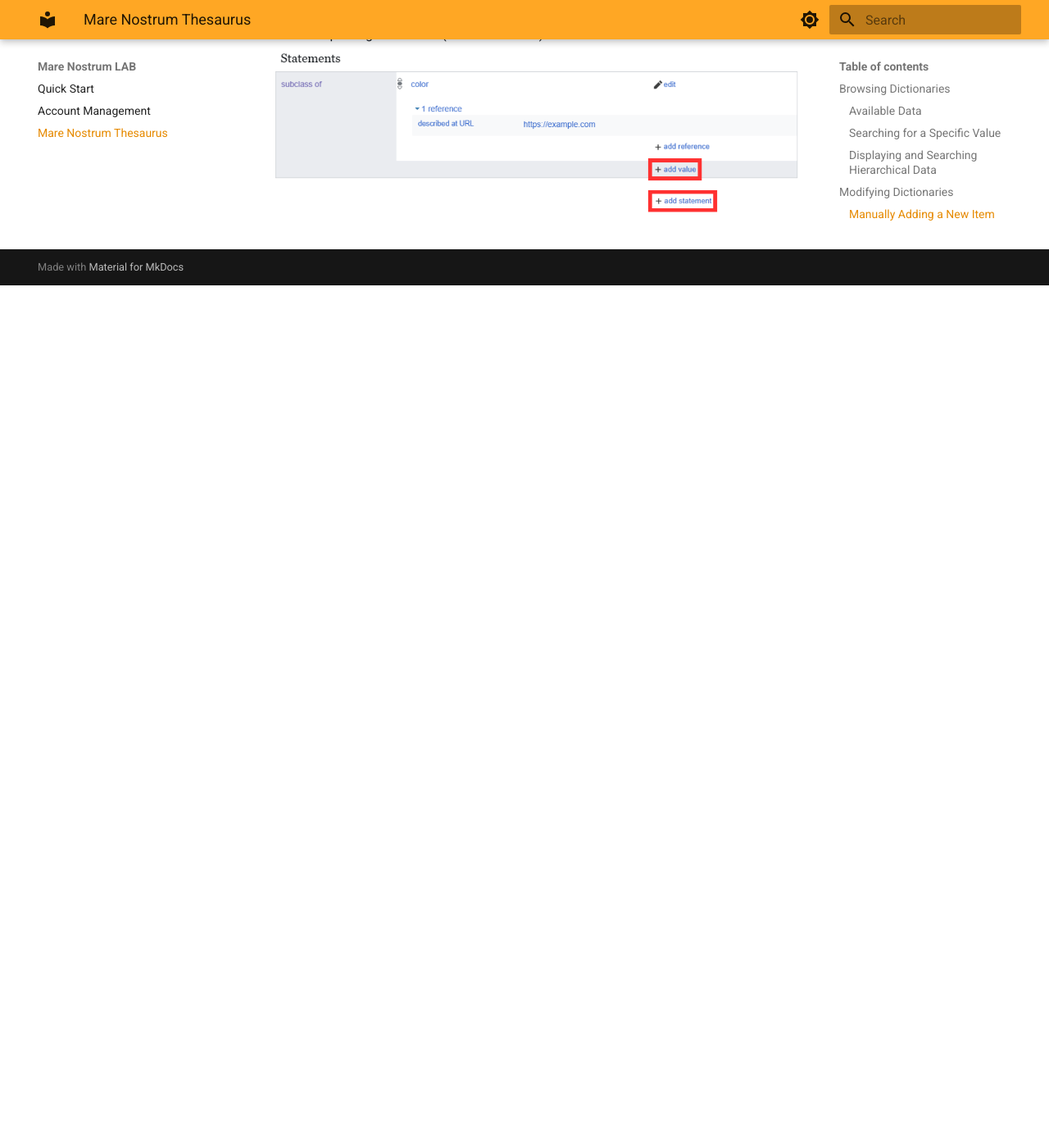
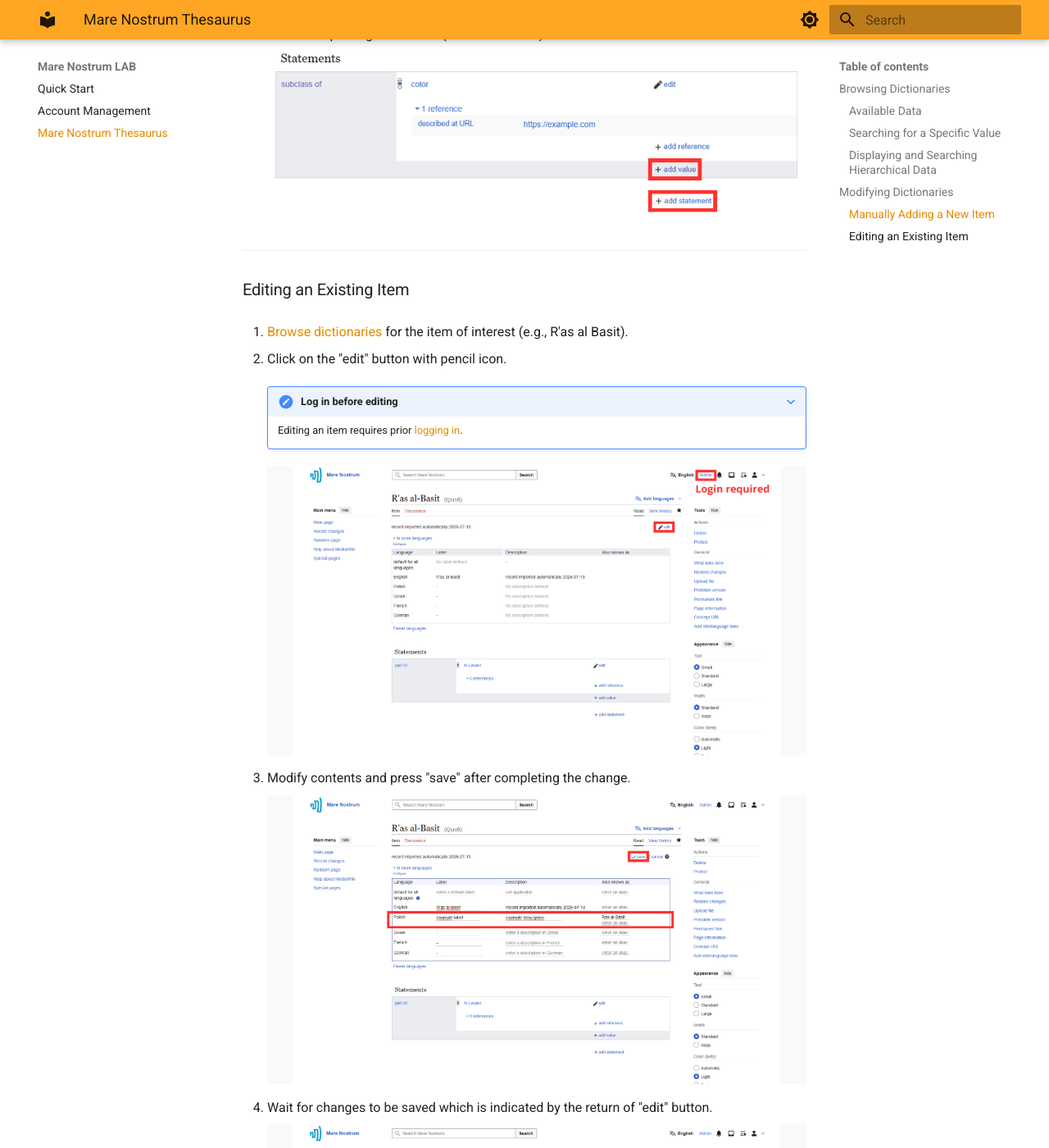
Before and after one commit to Mare-Nostrum-Lab-UJ/Mare-Nostrum-Lab-UJ.github.io, an MkDocs documentation site: the page built from docs/mare-nostrum-thesaurus.md, in a window 1280 px wide and 1400 px high, scrolled down 6454 px. Shown: the whole window at 82% size. Built offline with MkDocs 1.6.1 and Material for MkDocs 9.7.7, drawn with Linux system fonts in a browser that asks for light colours; before the commit the page ends 6802 px from its top, so only the background shows below that; some of the changed text lies outside the part shown.

Commit message:
add: Mare Nostrum Thesaurus - Editing an Existing Item.

```diff
--- a/docs/mare-nostrum-thesaurus.md
+++ b/docs/mare-nostrum-thesaurus.md
@@ -80,7 +80,7 @@
 ### Manually Adding a New Item
 
 ???+ note "Log in before adding"
-    Adding a new item requires [loggin in](account-management.md/#logging-in-to-the-account).
+    Adding a new item requires prior [logging in](account-management.md/#logging-in-to-the-account).
 
 1. Select the "New item" option from the Main page.
 
@@ -116,10 +116,31 @@
         ???+ note "Matching types"
             Ensure that the added value type matches the property type.
 
-    - 3 - save the statement for the item.
+    - 3 - Save the statement for the item.
 
     ![Add statement elements](add-statement-elements.png)
 
 1. After saving the statement, you can assign another value to it ("add value") or create a new statement poining to the item ("add statement").
 
     ![Further connections](add-value-add-statement.png)
+
+---
+
+### Editing an Existing Item
+
+1. [Browse dictionaries](#browsing-dictionaries) for the item of interest (e.g., R'as al Basit).
+
+1. Click on the "edit" button with pencil icon.
+
+    ???+ note "Log in before editing"
+        Editing an item requires prior [logging in](account-management.md/#logging-in-to-the-account).
+
+    ![Press edit button](mare-nostrum-thesaurus/press-edit-button.png)
+
+1. Modify contents and press "save" after completing the change.
+
+    ![Modify contents](mare-nostrum-thesaurus/modify-contents.png)
+
+1. Wait for changes to be saved which is indicated by the return of "edit" button.
+
+    ![Wait for change to be saved](mare-nostrum-thesaurus/wait-for-change-save.png)
```
Also changed, not shown: docs/mare-nostrum-thesaurus/modify-contents.png (renamed from docs/quickstart/modify-contents.png), docs/mare-nostrum-thesaurus/press-edit-button.png (added), docs/mare-nostrum-thesaurus/wait-for-change-save.png (renamed from docs/quickstart/wait-for-change-save.png).
